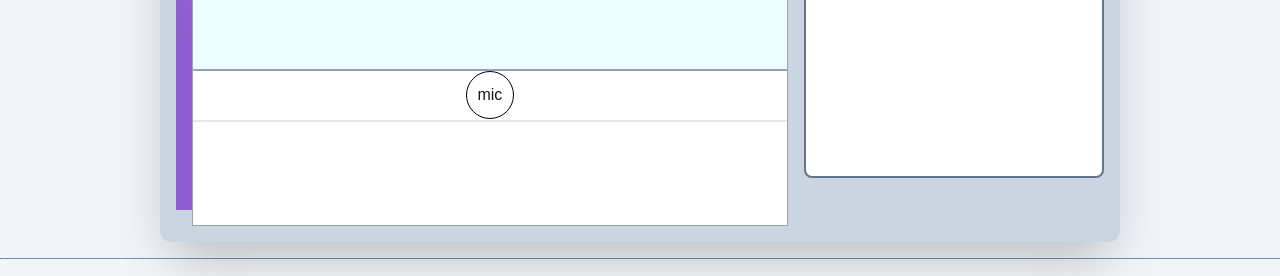
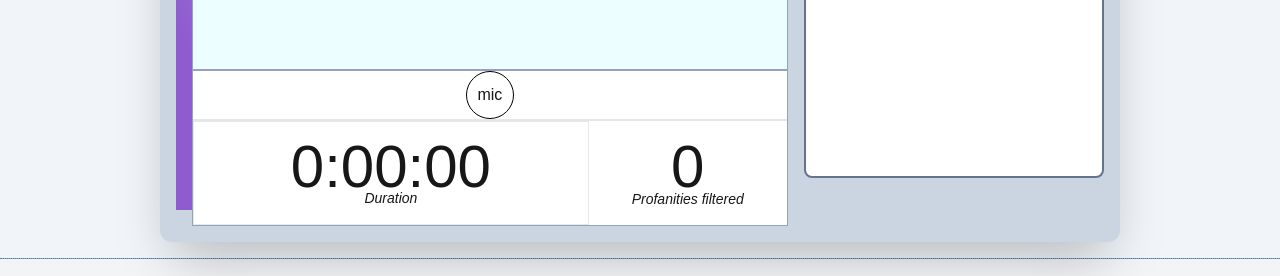
Before and after one commit to bkctrl/stream-guard, a Next.js app in the folder real_time_content_moderator/: page / in a window 1280 px wide. Shown: the part 1406-1682 px from the top of the page. Built offline with nearby package versions, Linux system fonts and the light colour scheme; no server answers.

Commit message:
modifying secondary

```diff
--- a/real_time_content_moderator/src/app/Secondary.tsx
+++ b/real_time_content_moderator/src/app/Secondary.tsx
@@ -28,7 +28,7 @@ const Secondary: React.FC = () => {
                 <div className="h-3/4 border border-slate-400 bg-cyan-50">
                   {/* <Webcam /> */}
                 </div>
-                <div className="flex h-1/4 border border-slate-400 bg-white">
+                <div className="flex flex-col h-1/4 border border-slate-400 bg-white">
                   <div
                     className="w-full h-1/3 border-b-2 flex"
                   >
@@ -48,6 +48,33 @@ const Secondary: React.FC = () => {
 
 
                   </div>
+
+                  <div className="flex w-full h-full">
+                    <div className="flex flex-col w-2/3 border justify-center items-center">
+                      <span
+                          id="time"
+                          className="text-6xl h-1/2"
+                        >
+                          0:00:00
+                        </span>
+                        <span className="text-sm w-fit">
+                          <em>Duration</em>
+                        </span>
+                    </div>
+                    <div className="flex w-1/3 flex-col justify-center items-center">
+                      <span
+                        id="count"
+                        className="text-6xl h-1/2"
+                      >
+                        0
+                      </span>
+                      <span className="text-sm w-fit">
+                        <em>Profanities filtered</em>
+                      </span>
+                    </div>
+
+                  </div>
+
                 </div>
               </div>
             </div>
```
